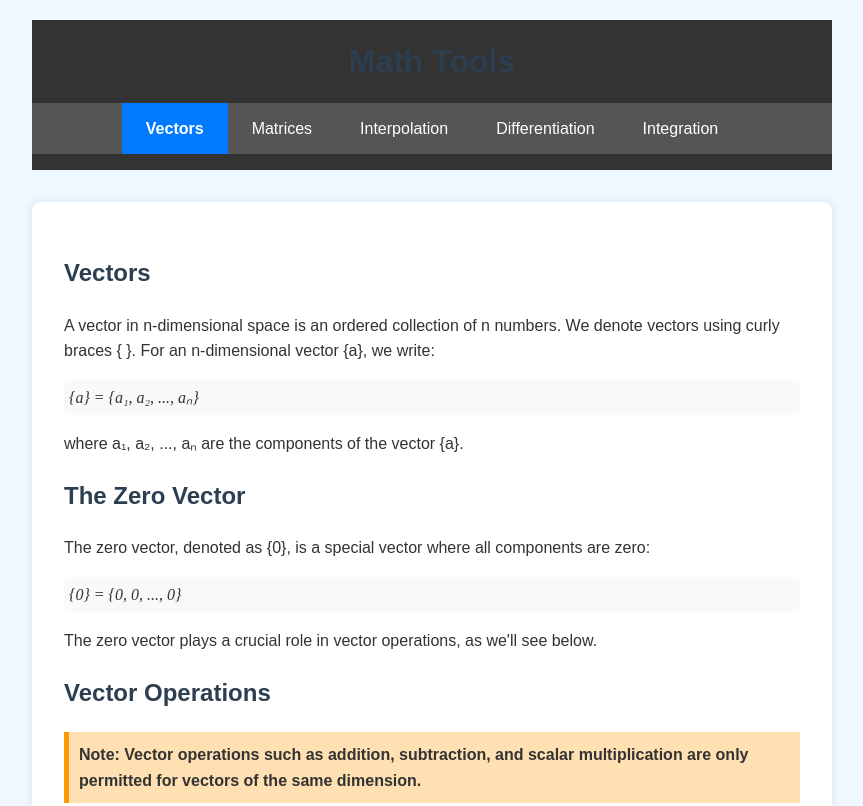
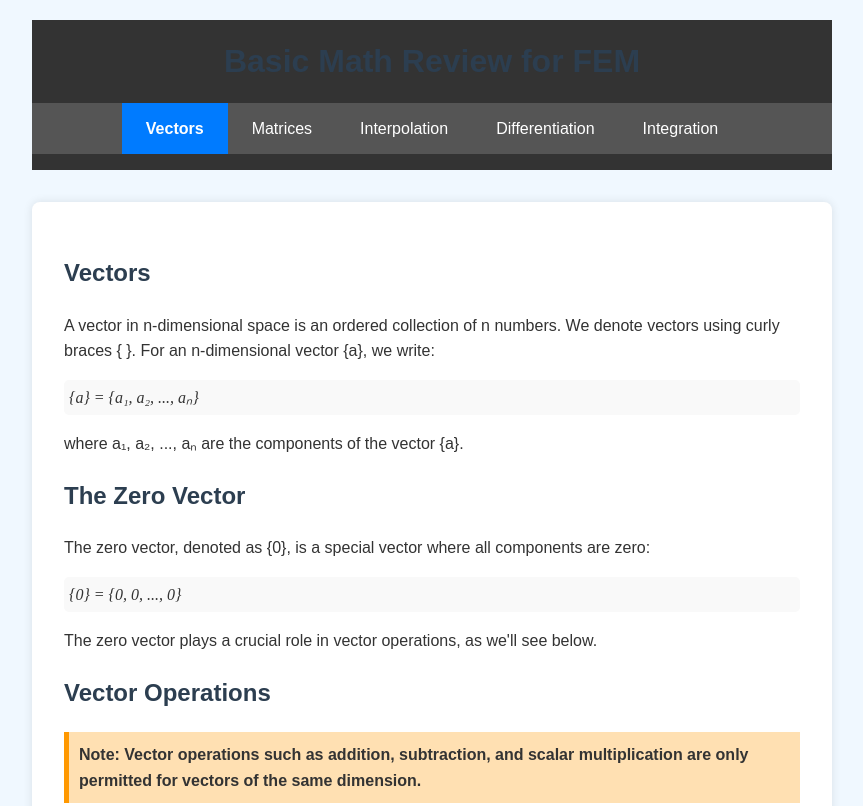
Before and after one commit to khaza15143Lev/MathReview, a plain HTML site: page index.html in a window 1280 px wide. Shown: the top 806 px of the page, without its empty margins (208-1071 px from the left). Drawn offline with Linux system fonts and the light colour scheme.

Commit message:
third upload

```diff
--- a/index.html
+++ b/index.html
@@ -112,7 +112,7 @@
 </head>
 <body>
     <header>
-        <h1>Math Tools</h1>
+        <h1>Basic Math Review for FEM</h1>
         <nav>
             <ul>
                 <li><a href="#vectors" class="tab-link active">Vectors</a></li>
```
